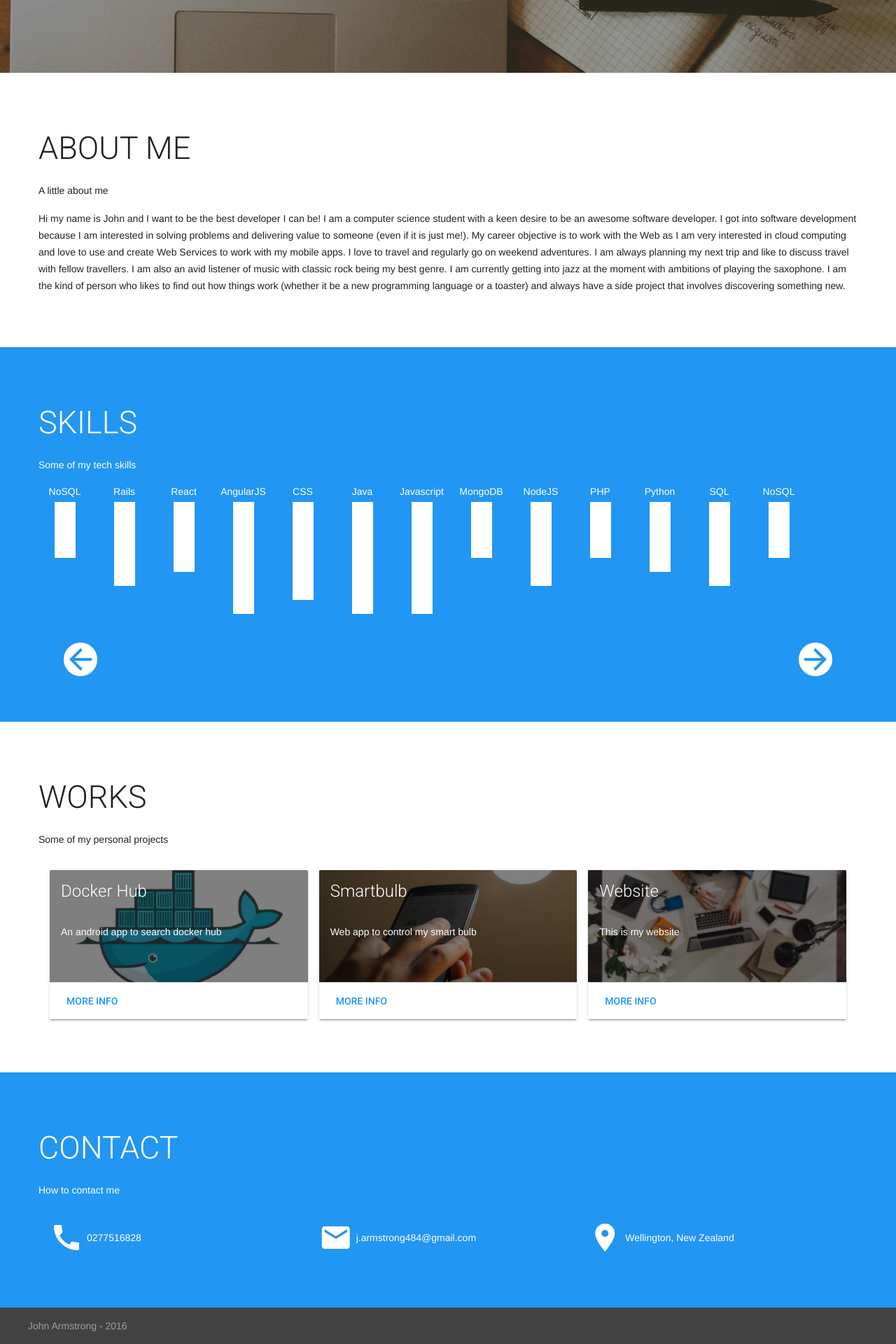
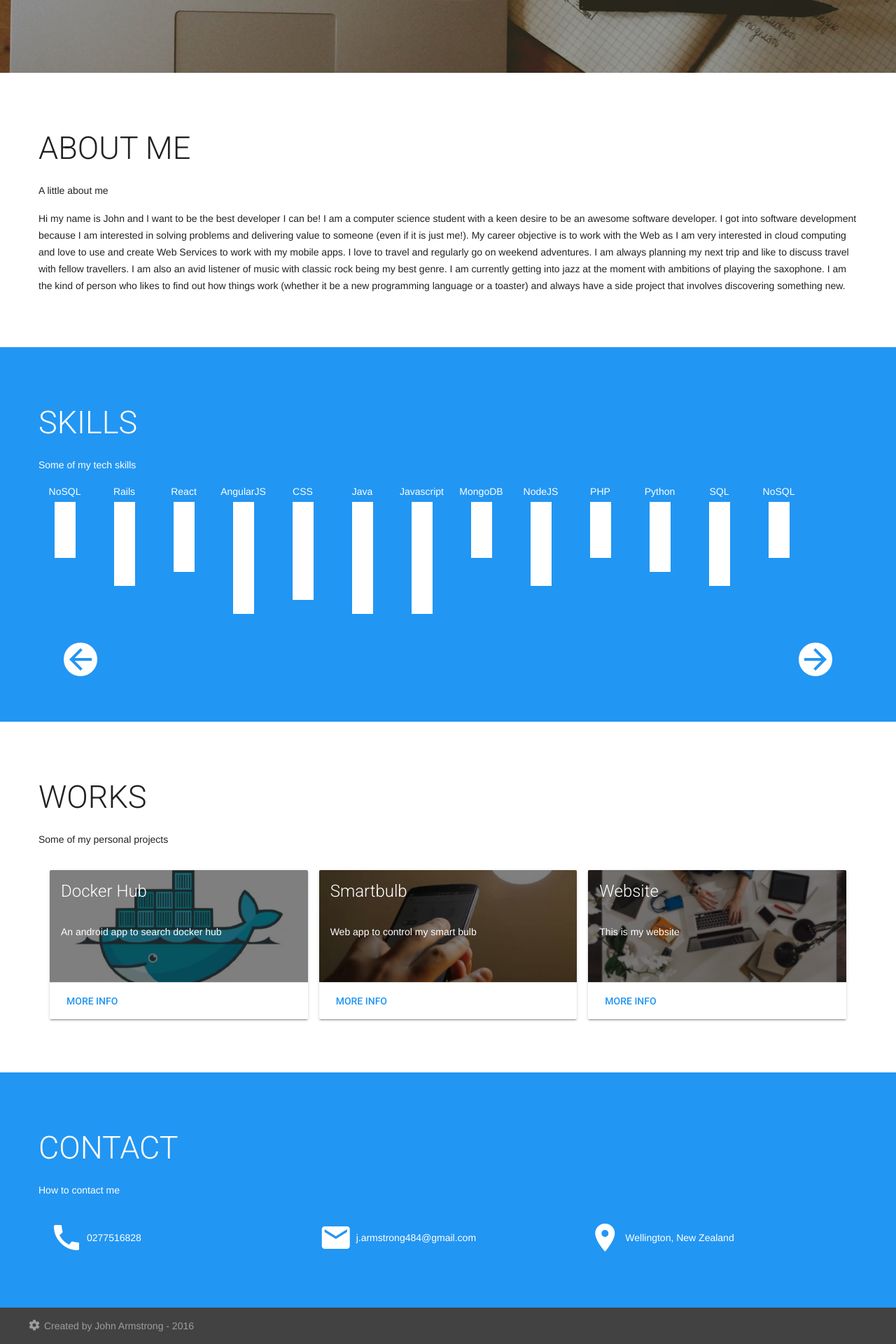
Before and after one commit to jman48/portfolio_site, a Jekyll site: the page built from index.html, in a window 1280 px wide. Shown: the part 746-2666 px from the top of the page at 70% size. Built offline with Jekyll 4.4.1, drawn with Linux system fonts in a browser that asks for light colours; nearby versions of some CDN libraries.

Commit message:
Added content to the footer

```diff
--- a/_includes/footer.html
+++ b/_includes/footer.html
@@ -1,3 +1,6 @@
-<footer class="mdl-mega-footer">
-  John Armstrong - 2016
+<footer class="mdl-mega-footer footer">
+  <i class="material-icons">settings</i>
+  <div class="text">
+    Created by John Armstrong - 2016
+  </div>
 </footer>
--- a/_sass/sections.scss
+++ b/_sass/sections.scss
@@ -146,3 +146,18 @@
     }
   }
 }
+
+.footer {
+  height: 20px;
+
+  i {
+    font-size: 18px;
+    float: left;
+  }
+
+  .text {
+    float: left;
+    display: inline-block;
+    margin-left: 5px;
+  }
+}
```
